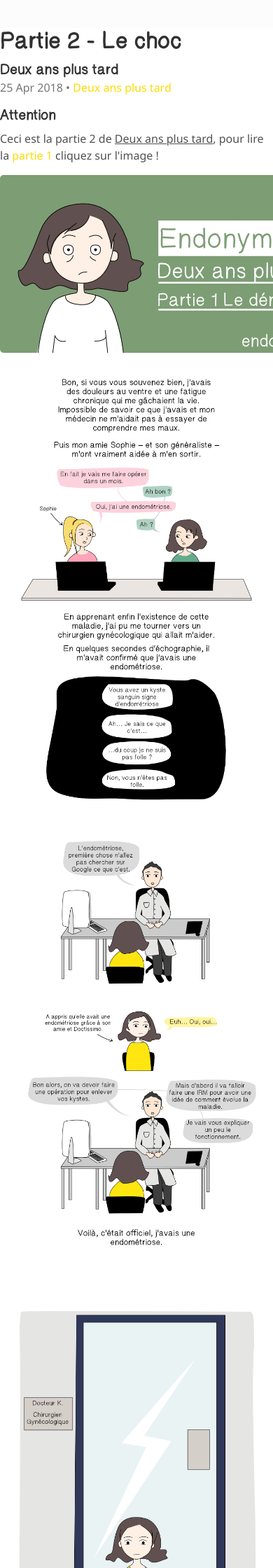
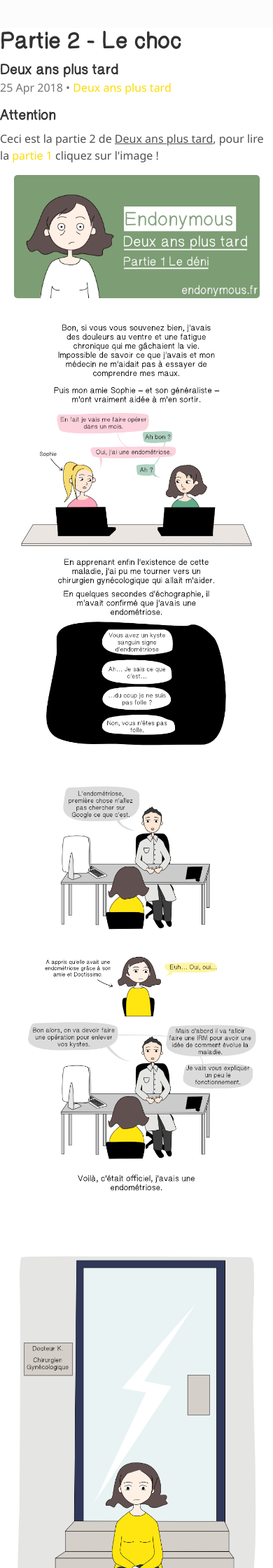
Before and after one commit to IzzDesign/old.endonymous.fr, a Jekyll site: the page built from index.html, in a window 390 px wide. Shown: the part 688-2928 px from the top of the page at 70% size. Built offline with Jekyll 4.4.1, drawn with Linux system fonts in a browser that asks for light colours; the list of posts is cut into pages by our own code.

Commit message:
responsive correction

```diff
--- a/_sass/hydeout/_type.scss
+++ b/_sass/hydeout/_type.scss
@@ -133,3 +133,6 @@
     img.logo{width: auto;}
     .center{width: auto; margin: 0 auto;}
   }
+@media (max-width: 570px){
+.center{width: 90%; text-align: center; margin:0 auto;}
+}
```
